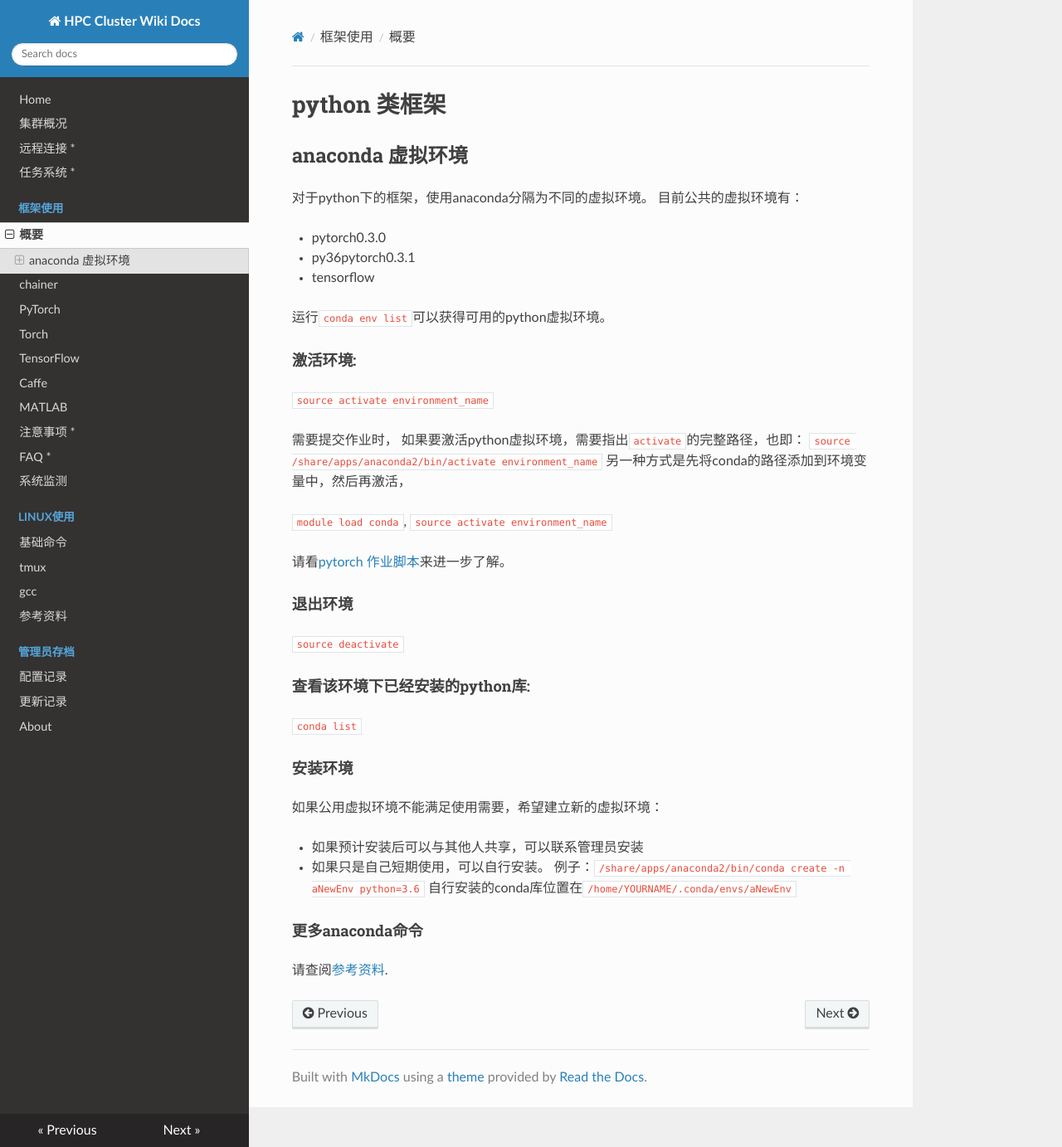
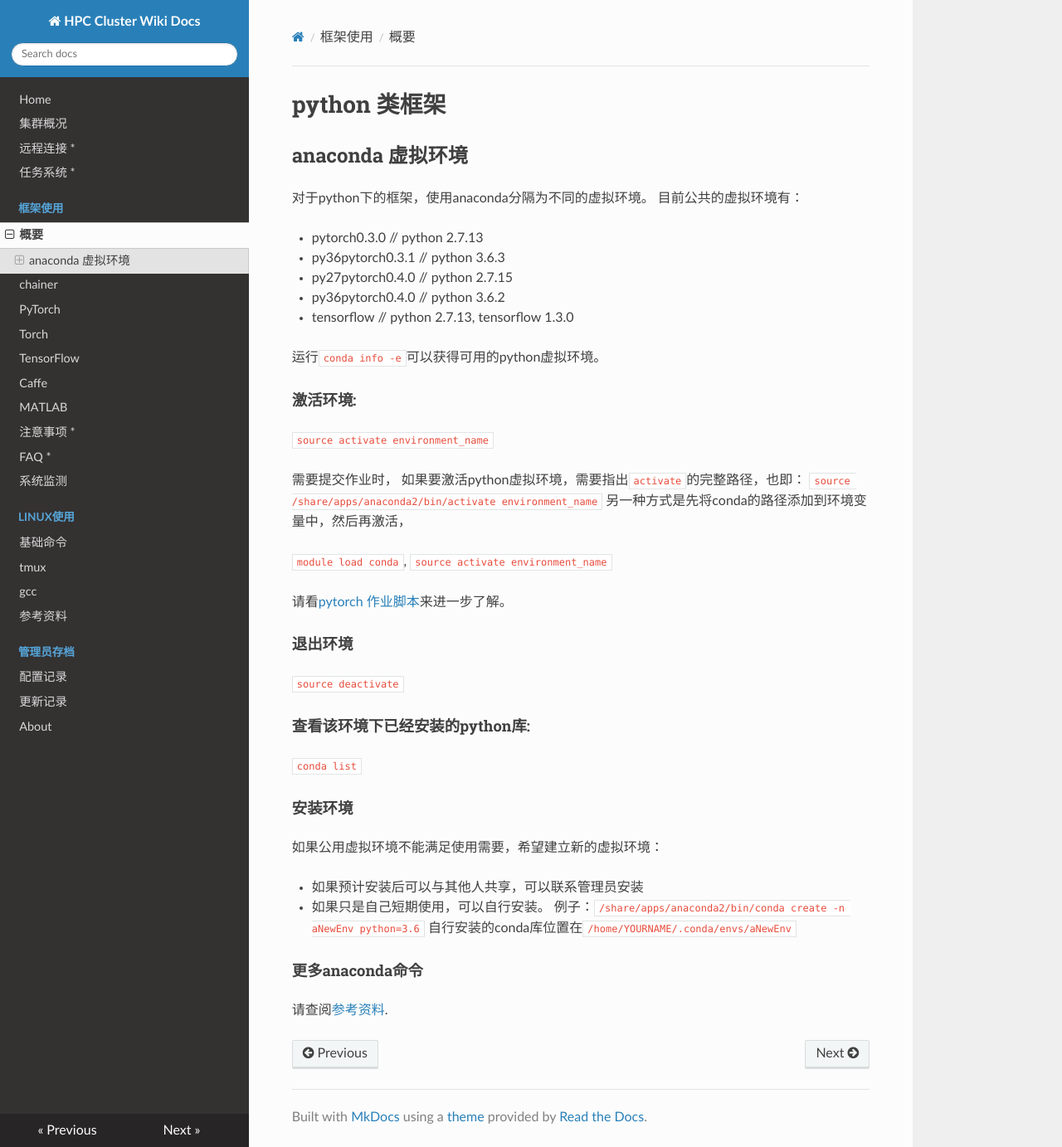
Before and after one commit to SSRheart/HPC_wiki_docs, an MkDocs documentation site: the page built from docs/framework/index.md, in a window 1280 px wide and 1383 px high. Shown: the whole window at 83% size. Built offline with MkDocs 1.6.1, drawn with Linux system fonts in a browser that asks for light colours; nearby versions of some CDN libraries; old or Windows-style settings are respelled for this version of MkDocs.

Commit message:
Update index.md

```diff
--- a/docs/framework/index.md
+++ b/docs/framework/index.md
@@ -3,11 +3,13 @@
 对于python下的框架，使用anaconda分隔为不同的虚拟环境。
 目前公共的虚拟环境有：
 
-* pytorch0.3.0
-* py36pytorch0.3.1
-* tensorflow
+* pytorch0.3.0       // python 2.7.13
+* py36pytorch0.3.1   // python 3.6.3
+* py27pytorch0.4.0   // python 2.7.15
+* py36pytorch0.4.0   // python 3.6.2
+* tensorflow         // python 2.7.13, tensorflow 1.3.0
 
-运行`conda env list`可以获得可用的python虚拟环境。
+运行`conda info -e`可以获得可用的python虚拟环境。
 
 
 #### 激活环境:
```
